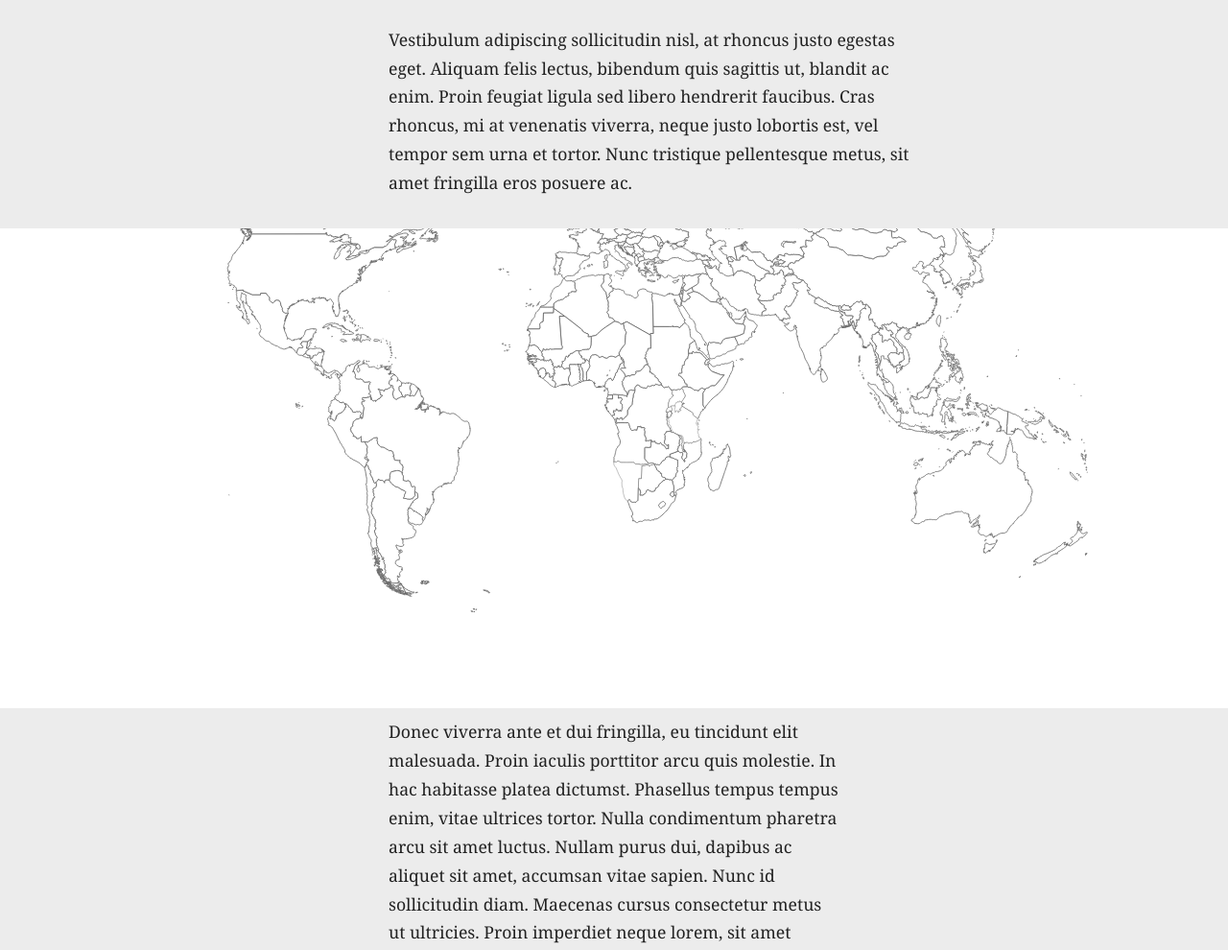
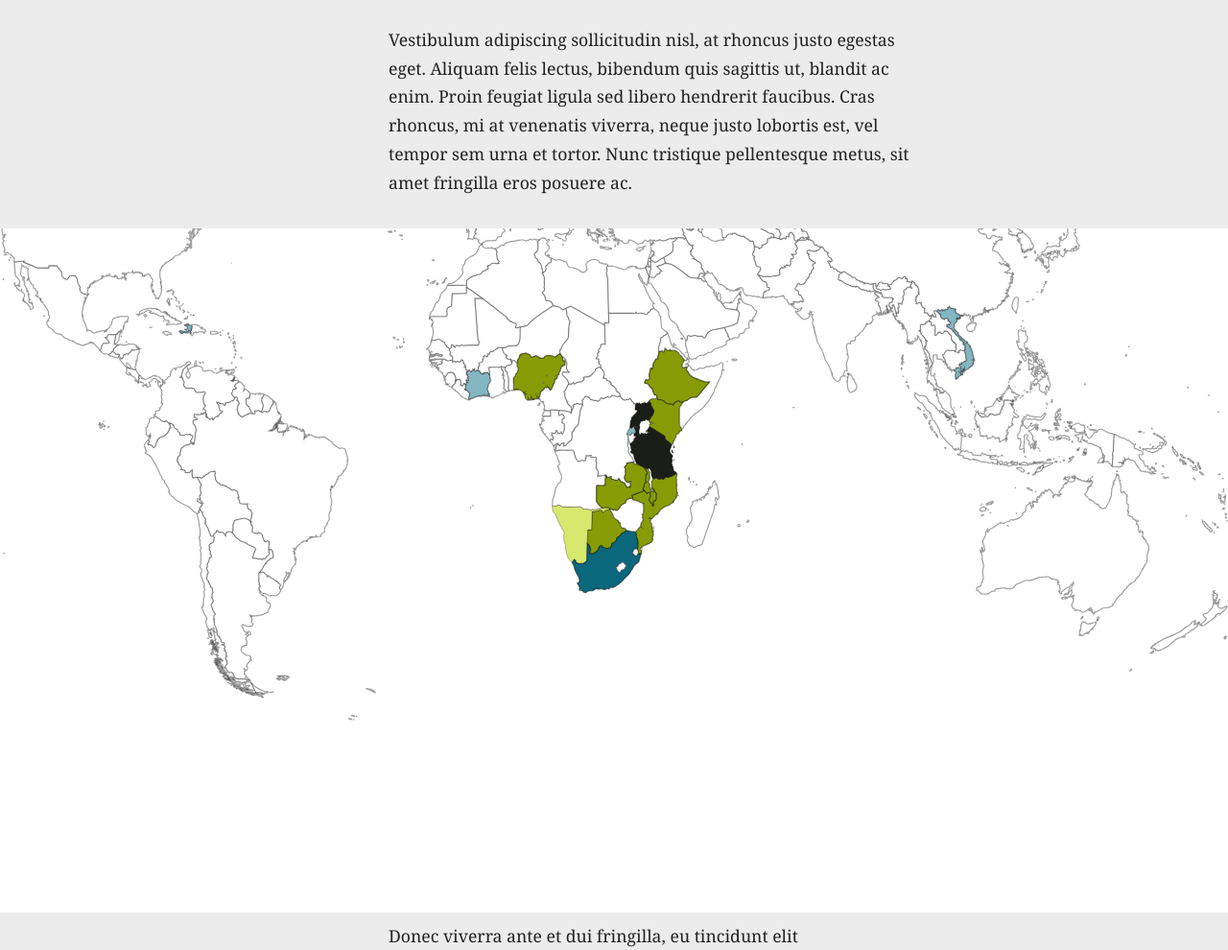
Before and after one commit to dailybruin/bob-2013, a PHP site: page / in a window 1280 px wide. Shown: the part 2068-3058 px from the top of the page at 96% size. Run offline with PHP 8.4, Linux system fonts and the light colour scheme; a stand-in replaces the project's code that opens the database connection; some libraries are stand-ins or nearby versions.

Commit message:
Map works

```diff
--- a/css/app.css
+++ b/css/app.css
@@ -466,15 +466,15 @@ footer .copyright a, footer .copyright a:visited, footer .copyright a:visited, f
 }
 
 #graphic-usfunding .mapcontainer svg {
-  width: 100%;
+  width: 110%;
   margin-left: auto;
   margin-right: auto;
   display: block;
   height: 100%;
   position: relative;
-  top: -100px;
-  max-height: 500px;
+  top: -200px;
   overflow: hidden;
+  left: -10%;
 }
 
 
--- a/js/app.js
+++ b/js/app.js
@@ -27,7 +27,7 @@ $(document).ready(function(){
 });
 
 // Day 1
-var USFUNDING_COLORS = ["#1B1D18", "#879C04", "#D7E86F", "#BBBBBB", "#0B677C"];
+var USFUNDING_COLORS = ["#1B1D18", "#879C04", "#D7E86F", "#84B6C2", "#0B677C"];
 var USFUNDING_DATA = {
   "ZA" : {
     "name" : "South Africa",
@@ -362,6 +362,17 @@ var USFUNDING_DATA = {
 }
 
 $(document).ready(function(){
-  $('#graphic-usfunding .mapcontainer').load("/img/day2/world_funding.svg")
+  $('#graphic-usfunding .mapcontainer').load("/img/day2/world_funding.svg", function(){
+    for(country in USFUNDING_DATA)
+    {
+      var country_el = $('#graphic-usfunding .mapcontainer [country_code='+ country +']');
+      var thiscolor = USFUNDING_COLORS[USFUNDING_DATA[country]['hlegality']];
+      country_el.css('fill',thiscolor).css('stroke',"#000000");
+      country_el.children("path").css('fill',thiscolor).css('stroke',"#000000");
+      country_el.children("g").children("path").css('fill',thiscolor).css('stroke',"#000000");
+
+    }
+    // $('#graphic-usfunding .mapcontainer')
+  })
 
 });
```
Also changed, not shown: img/day2/world_funding.svg.
